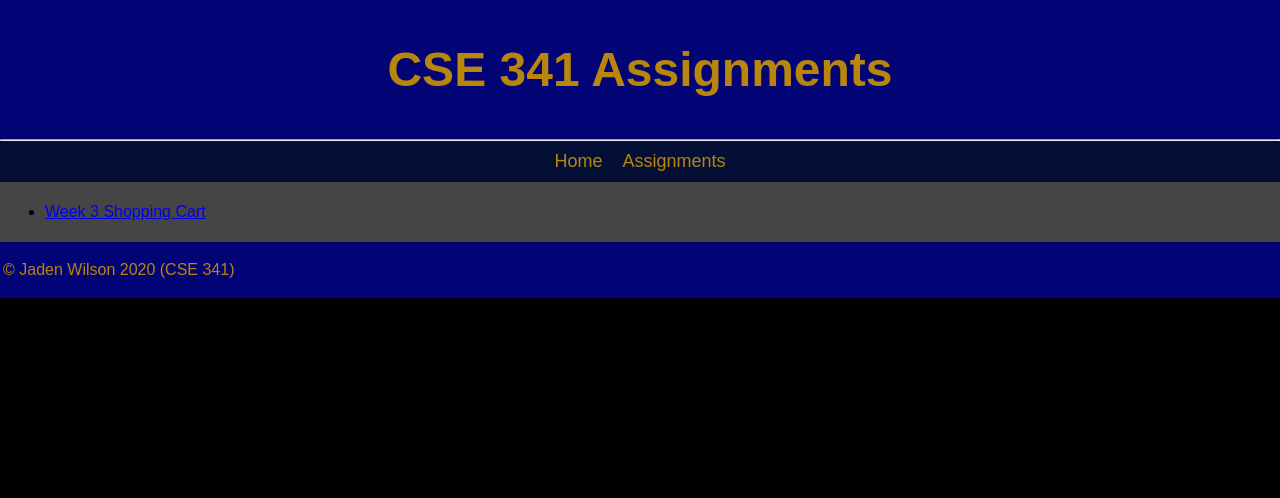
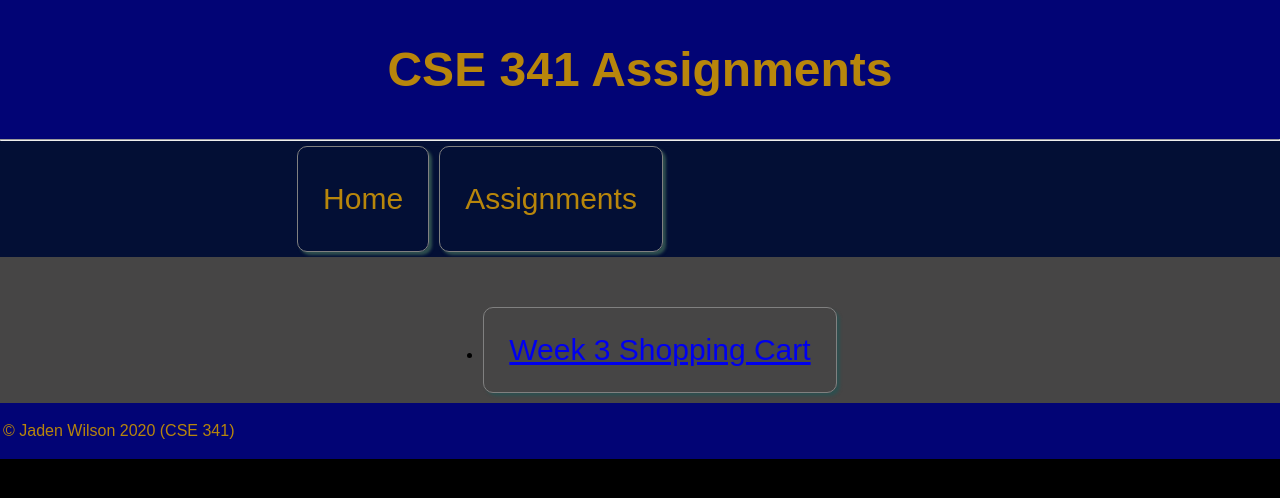
Before and after one commit to jwilson717/cse341, a PHP site: page /assignments.html in a window 1280 px wide. Shown: the top 498 px of the page. Run offline with PHP 8.4, Linux system fonts and the light colour scheme; some web fonts are replaced.

Commit message:
assignments styles

```diff
--- a/web/css/assignmentStyles.css
+++ b/web/css/assignmentStyles.css
@@ -7,6 +7,26 @@ main {
    margin: 0;
 }
 
+ul {
+   display: flex;
+   justify-content: center;
+   flex-wrap: wrap;
+   width: 75%;
+   margin: auto;
+   margin-top: 40px;
+}
+li {
+   margin: 5px;
+   border: 1px solid grey;
+   border-radius: 10px;
+   box-shadow: 3px 3px 3px darkslategrey;
+}
+li a {
+   display: block;
+   padding: 25px;
+   font-size: 30px;
+}
+
 
 @media screen and (max-width: 350px) {
    #pagename {
```
